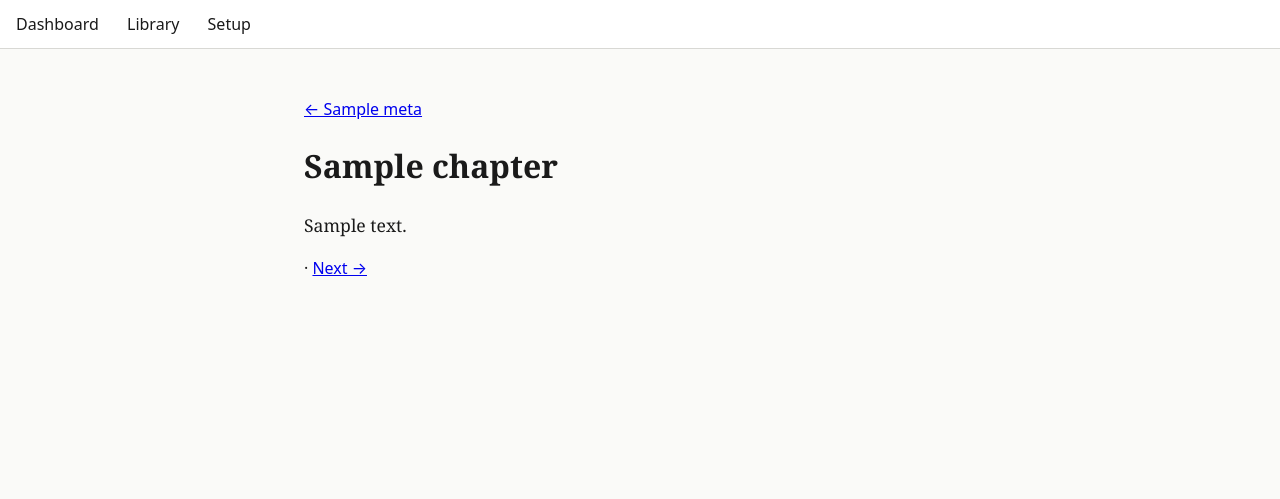
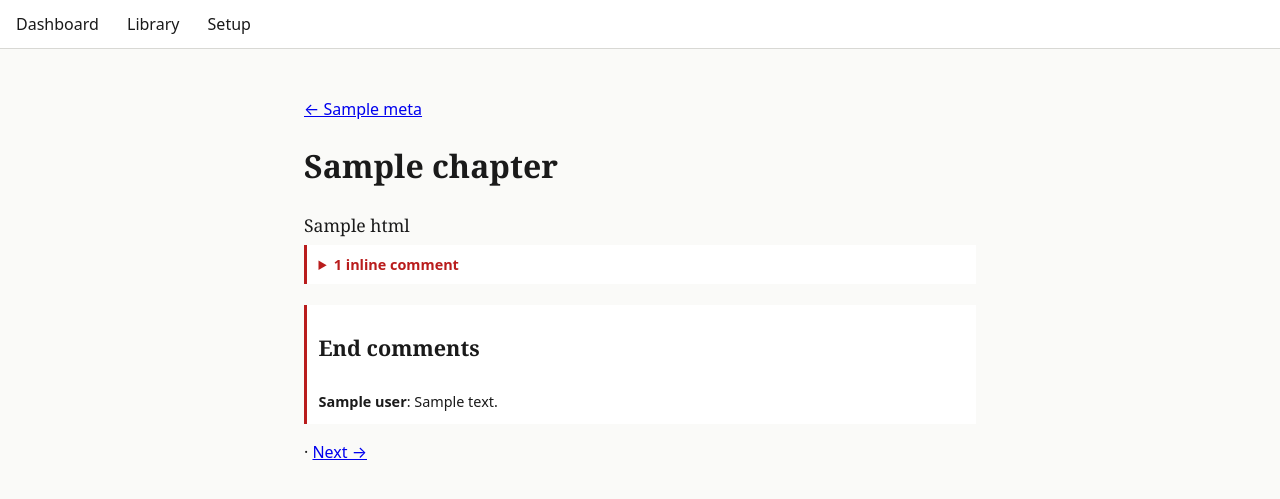
Before and after one commit to dieuminhs/Wattpad-Crawler, a FastAPI app: template wattpad_crawler/web/templates/reader.html in a window 1280 px wide. Shown: the top 499 px of the page. Run offline with FastAPI, Linux system fonts and the light colour scheme; the template is opened without the code that fills it: most values are stand-ins (such as "Sample title", 1, 10 or a date in 2020); some libraries are stand-ins or nearby versions.

Commit message:
Add inline comments to reader

```diff
--- a/wattpad_crawler/web/static/style.css
+++ b/wattpad_crawler/web/static/style.css
@@ -109,3 +109,18 @@ input[type=text], input[type=password], textarea {
 .reader { max-width: var(--reading-width); margin: 0 auto; }
 .reader .chapter-body { font-family: Georgia, serif; font-size: 1.1em; }
 .reader .chapter-body pre { white-space: pre-wrap; font-family: inherit; margin: 1em 0; }
+.reader-paragraph { margin: 1.2em 0; }
+.paragraph-text { white-space: pre-wrap; }
+.inline-comments, .end-comments {
+  font-family: system-ui, -apple-system, sans-serif;
+  font-size: 0.9rem;
+  background: #fff;
+  border-left: 3px solid var(--accent);
+  margin-top: 0.5em;
+  padding: 0.6em 0.8em;
+}
+.inline-comments summary { cursor: pointer; color: var(--accent); font-weight: 600; }
+.comment { border-top: 1px solid var(--border); padding-top: 0.4em; margin-top: 0.4em; }
+.comment:first-of-type { border-top: 0; }
+.comment p { margin: 0.2em 0; }
+.comment-replies { margin-left: 1em; }
--- a/wattpad_crawler/web/templates/reader.html
+++ b/wattpad_crawler/web/templates/reader.html
@@ -26,8 +26,42 @@
       <p class="muted"><a href="/read/{{ author }}/{{ dir_name }}">← {{ meta.title }}</a></p>
       <h1>{{ chapter.title }}</h1>
       <div class="chapter-body">
-        <pre>{{ chapter.body }}</pre>
+        {% if chapter.paragraphs %}
+          {% for paragraph in chapter.paragraphs %}
+            <section class="reader-paragraph" id="p-{{ paragraph.id }}">
+              <div class="paragraph-text">{{ paragraph.html | safe }}</div>
+              {% if paragraph.comments %}
+                <details class="inline-comments">
+                  <summary>{{ paragraph.comment_count }} inline comment{% if paragraph.comment_count != 1 %}s{% endif %}</summary>
+                  {% for comment in paragraph.comments recursive %}
+                    <article class="comment">
+                      <p><strong>{{ comment.user }}</strong>: {{ comment.body }}</p>
+                      {% if comment.replies %}
+                        <div class="comment-replies">{{ loop(comment.replies) }}</div>
+                      {% endif %}
+                    </article>
+                  {% endfor %}
+                </details>
+              {% endif %}
+            </section>
+          {% endfor %}
+        {% else %}
+          <pre>{{ chapter.body }}</pre>
+        {% endif %}
       </div>
+      {% if chapter.end_comments %}
+        <section class="end-comments">
+          <h2>End comments</h2>
+          {% for comment in chapter.end_comments recursive %}
+            <article class="comment">
+              <p><strong>{{ comment.user }}</strong>: {{ comment.body }}</p>
+              {% if comment.replies %}
+                <div class="comment-replies">{{ loop(comment.replies) }}</div>
+              {% endif %}
+            </article>
+          {% endfor %}
+        </section>
+      {% endif %}
       <p>
         {% if chapter.prev_ord %}<a href="/read/{{ author }}/{{ dir_name }}/{{ chapter.prev_ord }}">← Previous</a>{% endif %}
         {% if chapter.next_ord %} · <a href="/read/{{ author }}/{{ dir_name }}/{{ chapter.next_ord }}">Next →</a>{% endif %}
```
Also changed, not shown: tests/unit/test_web_routes.py (+65 -0 lines), wattpad_crawler/web/routes.py (+69 -4 lines).
